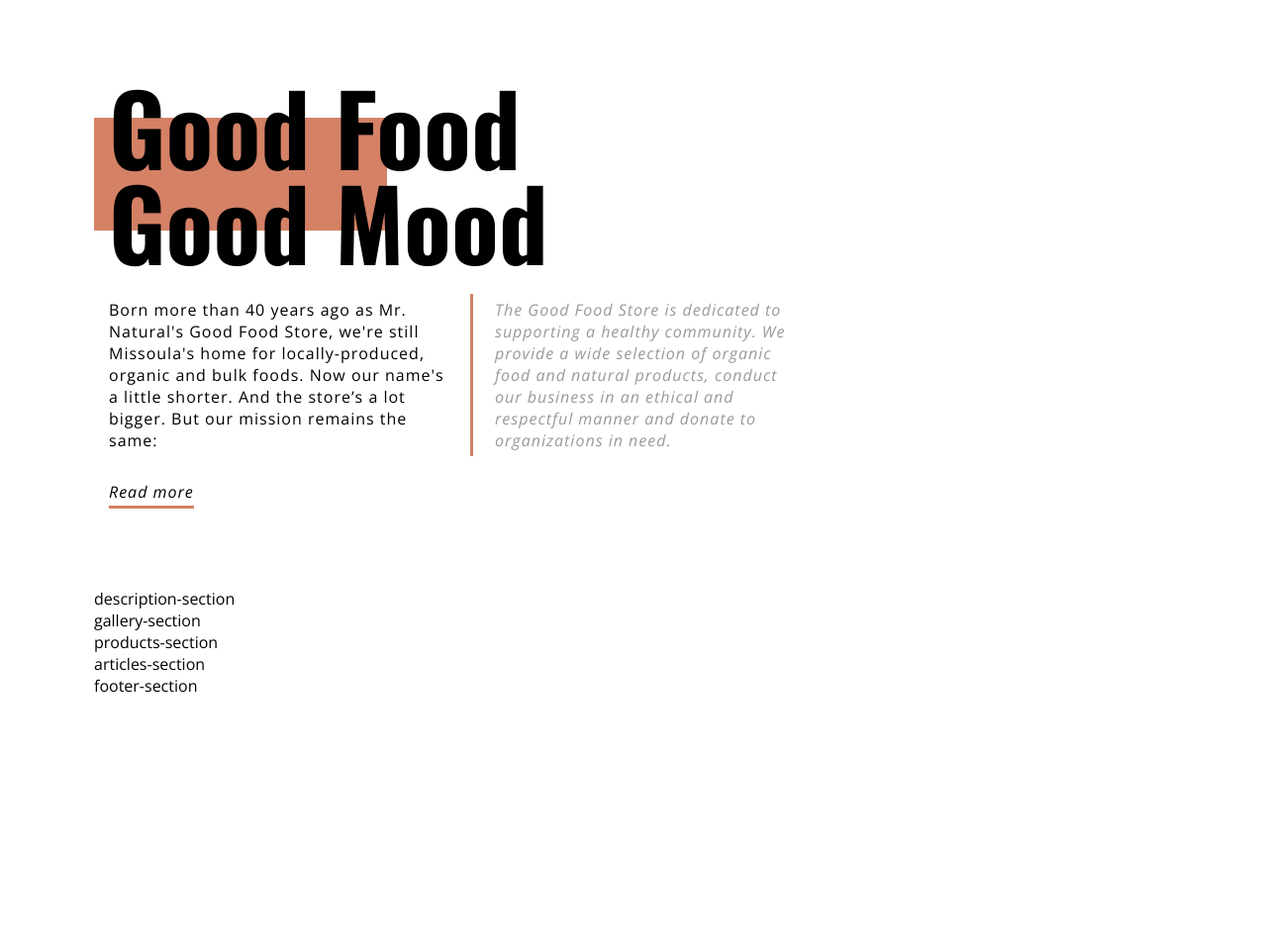
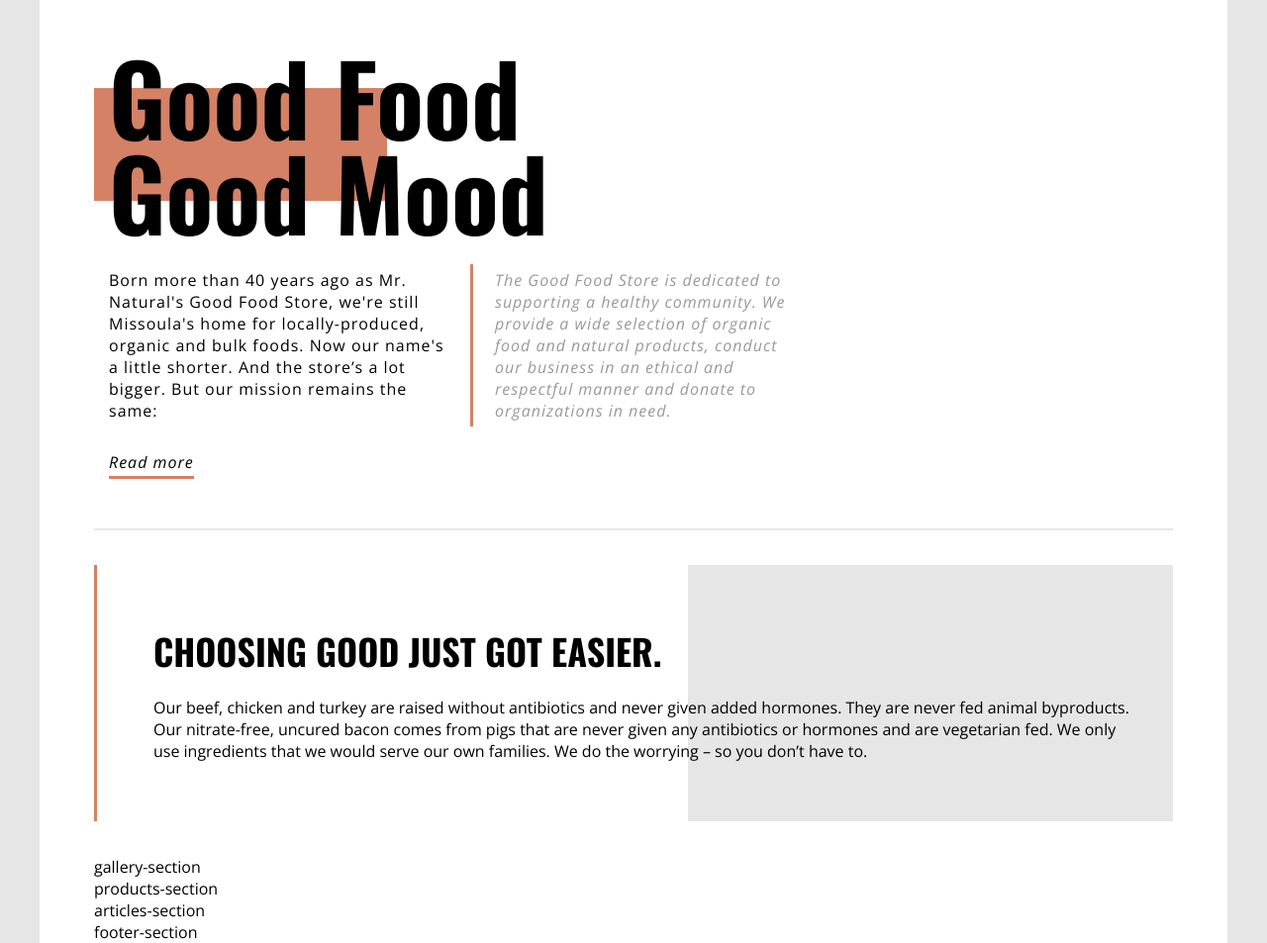
Before and after one commit to DzmitryRev/grid, a plain HTML site: page index.html in a window 1280 px wide. Shown: the whole page at 99% size. Before the commit the page ends 800 px from the top, so only its background shows below. Drawn offline with nearby package versions, Linux system fonts and the light colour scheme.

Commit message:
feat: finish description-section

```diff
--- a/index.html
+++ b/index.html
@@ -41,7 +41,19 @@
                 </div>
             </section>
             <section class="description-section">
-                description-section
+                <div class="description-section__container">
+                    <h1>
+                        CHOOSING GOOD JUST GOT EASIER.
+                    </h1>
+                    <p>
+                        Our beef, chicken and turkey are raised without antibiotics
+                        and never given added hormones. They are never fed animal
+                        byproducts. Our nitrate-free, uncured bacon comes from pigs
+                        that are never given any antibiotics or hormones and are vegetarian
+                        fed. We only use ingredients that we would serve our own families.
+                        We do the worrying – so you don’t have to.
+                    </p>
+                </div>
             </section>
             <section class="gallery-section">
                 gallery-section
--- a/styles.css
+++ b/styles.css
@@ -18,7 +18,7 @@
 }
 
 body {
-  /* background-color: rgb(12, 10, 9); */
+  background-color: #e6e6e6;
   font-family: 'Open Sans', sans-serif;
 }
 
@@ -40,8 +40,9 @@
 /* HEADER-SECTION */
 
 .header-section {
-  padding: 65px 0;
+  padding: 35px 0;
   position: relative;
+  border-bottom: 2px solid #e6e6e6;
 }
 .header-section__grid {
   display: grid;
@@ -119,6 +120,52 @@
 }
 
 
+/* DESCRIPTION-SECTION */
+
+.description-section {
+    padding: 35px 0;
+}
+
+.description-section__container {
+    padding: 60px 30px 60px 60px;
+    position: relative;
+    z-index: 0;
+}
+
+.description-section__container > h1 {
+    font-size: 36px;
+    font-weight: 700;
+    margin-bottom: 20px;
+}
+
+.description-section__container > p {
+    font-size: 16px;
+    font-weight: 300;
+}
+
+.description-section__container::before {
+    display: block;
+    content: "";
+    position: absolute;
+    left: 0;
+    top: 0;
+    height: 100%;
+    width: 3px;
+    background-color: #d48166;
+}
+.description-section__container::after {
+    display: block;
+    content: "";
+    position: absolute;
+    right: 0;
+    top: 0;
+    height: 100%;
+    width: 45%;
+    background-color: #e6e6e6;
+    z-index: -1;
+}
+
+
 
 
 /* MEDIA */
@@ -141,4 +188,8 @@
         line-height: 66px;
       }
 
+    .description-section__container {
+        padding: 20px 10px 20px 20px;
+    }
+
 }
```
